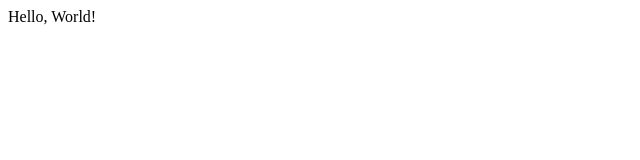
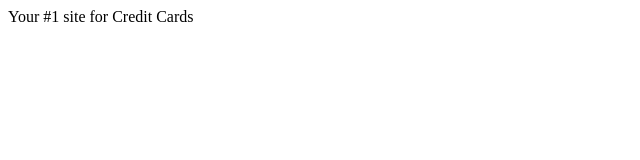
Before and after one commit to w-banks/w-banks.github.io, a plain HTML site: page index.html in a window 1280 px wide. Shown: the whole page, without its empty margins (0-640 px from the left). Drawn offline with Linux system fonts and the light colour scheme.

Commit message:
Header and Description

```diff
--- a/index.html
+++ b/index.html
@@ -2,9 +2,9 @@
  <html>
 <head>
     <meta charset="utf-8">
-    <title>Hello, World!</title>
+    <title>BANKS.com</title>
 </head>
 <body>
-Hello, World!
+Your #1 site for Credit Cards
 </body>
  </html>
```
